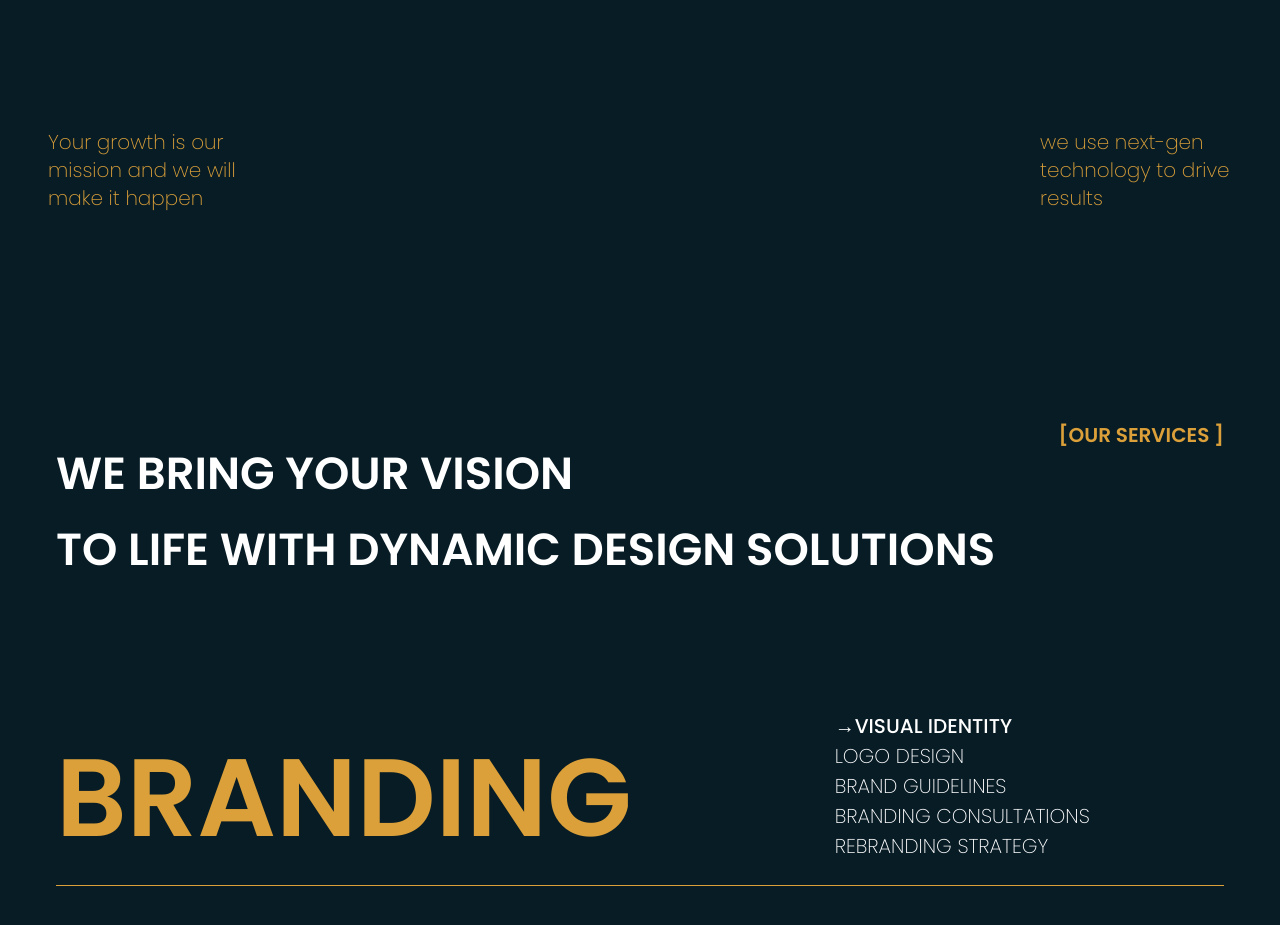
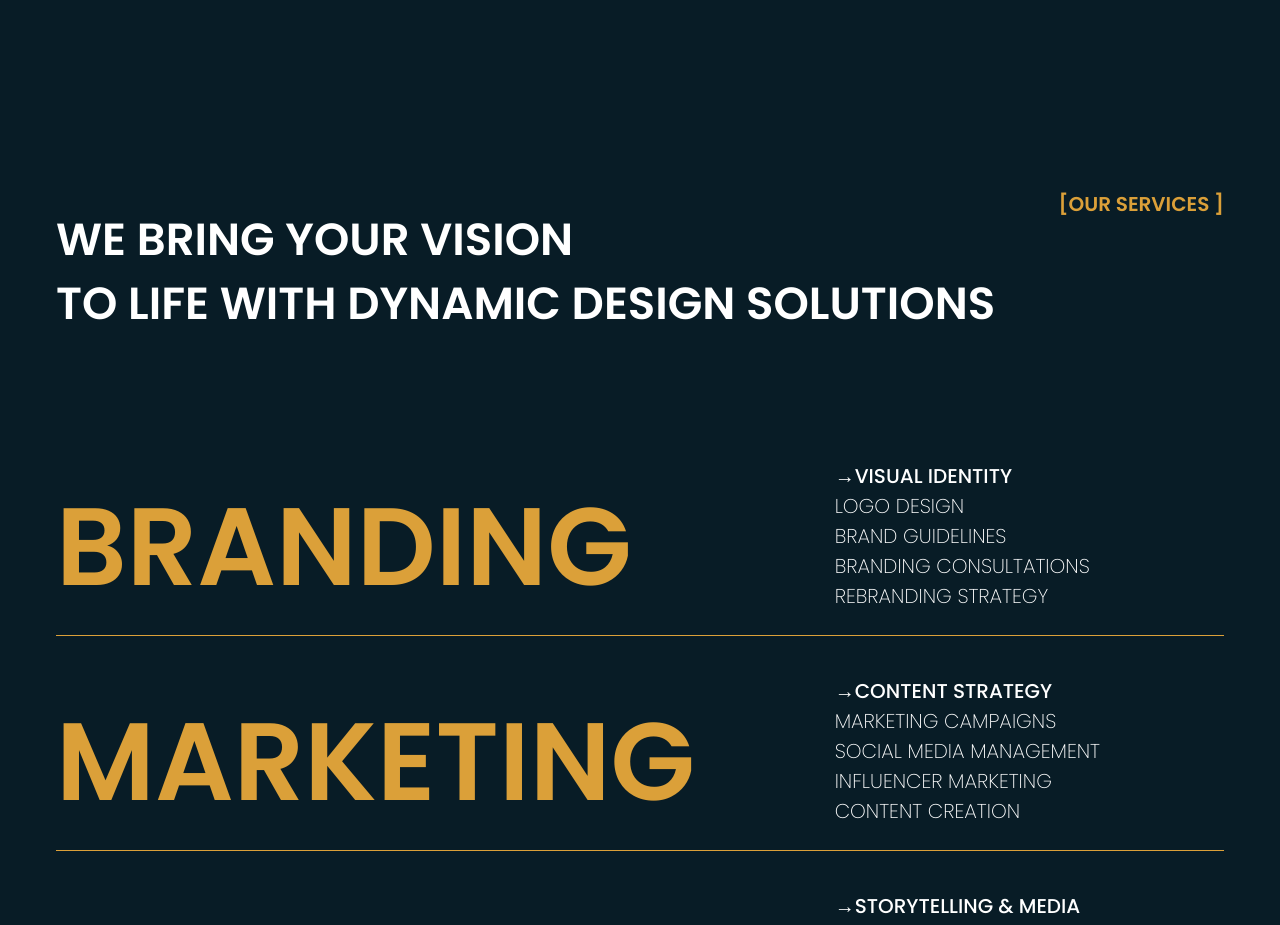
Before and after one commit to Sujit-Thapa/website-griffity, a Next.js app: page / in a window 1280 px wide. Shown: the part 2060-2985 px from the top of the page. Built offline with nearby package versions, Linux system fonts and the light colour scheme.

Commit message:
finalllllll

```diff
--- a/components/about.tsx
+++ b/components/about.tsx
@@ -1,8 +1,6 @@
 "use client";
 
 import type React from "react";
-
-import { poppins } from "@/fonts";
 import { motion, useInView, useScroll, useTransform } from "framer-motion";
 import { useRef, useState, useEffect } from "react";
 
@@ -269,7 +267,7 @@ export default function About() {
                 ? { opacity: 1, scale: 1, y: 0 }
                 : { opacity: 0, scale: 0.9, y: 30 }
             }
-            transition={{ duration: 0.6, delay: 1.0 }}
+            transition={{ duration: 0.6, delay: 2.0 }}
           >
             inspire
           </motion.span>
@@ -280,7 +278,7 @@ export default function About() {
                 ? { opacity: 1, scale: 1, y: 0 }
                 : { opacity: 0, scale: 0.9, y: 30 }
             }
-            transition={{ duration: 0.6, delay: 1.2 }}
+            transition={{ duration: 0.6, delay: 2.2 }}
           >
             endure
           </motion.span>
@@ -291,7 +289,7 @@ export default function About() {
                 ? { opacity: 1, scale: 1, y: 0 }
                 : { opacity: 0, scale: 0.9, y: 30 }
             }
-            transition={{ duration: 0.6, delay: 1.4 }}
+            transition={{ duration: 0.6, delay: 2.4 }}
           >
             create
           </motion.span>
@@ -302,36 +300,9 @@ export default function About() {
                 ? { opacity: 1, scale: 1, y: 0 }
                 : { opacity: 0, scale: 0.9, y: 30 }
             }
-            transition={{ duration: 0.6, delay: 1.6 }}
+            transition={{ duration: 0.6, delay: 2.6 }}
           >
             engage
-          </motion.span>
-        </motion.div>
-        <motion.div className="text-primary flex w-full mt-36 justify-between px-4 mx-auto font-extralight xl:text-base text-[0.7rem]  xs:text-sm md:text-lg">
-          <motion.span
-            initial={{ opacity: 0, scale: 0.9, y: 30 }}
-            animate={
-              inView
-                ? { opacity: 1, scale: 1, y: 0 }
-                : { opacity: 0, scale: 0.9, y: 30 }
-            }
-            transition={{ duration: 0.6, delay: 2.0 }}
-            className="w-48"
-          >
-            Your growth is our mission and we will make it happen
-          </motion.span>
-
-          <motion.span
-            initial={{ opacity: 0, scale: 0.9, y: 30 }}
-            animate={
-              inView
-                ? { opacity: 1, scale: 1, y: 0 }
-                : { opacity: 0, scale: 0.9, y: 30 }
-            }
-            transition={{ duration: 0.6, delay: 2.6 }}
-            className="w-48"
-          >
-            we use next-gen technology to drive results
           </motion.span>
         </motion.div>
       </div>
--- a/components/services.tsx
+++ b/components/services.tsx
@@ -79,7 +79,7 @@ const Services = () => {
       id="services"
       className=" max-w-screen-3xl mt-20  px-4 sm:px-6 md:px-8 lg:px-12 xl:px-14 py-6 sm:py-8 md:py-10 mx-auto w-full justify-center items-center z-"
     >
-      <div className="flex md:justify-between  items-start  mt-2">
+      <div className="flex md:justify-between leading-tight items-start  mt-2">
         <div className="flex flex-col mt-5 gap-2">
           <motion.span className="heading-h4 z-10 font-semibold ">
             WE BRING YOUR VISION{" "}
```
